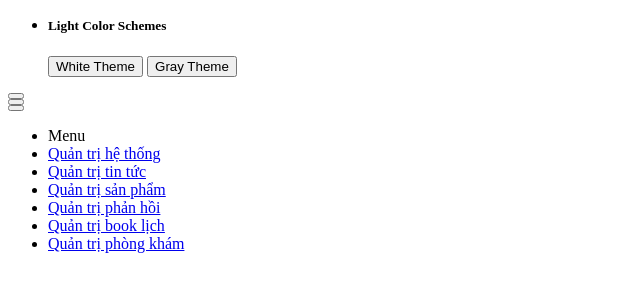
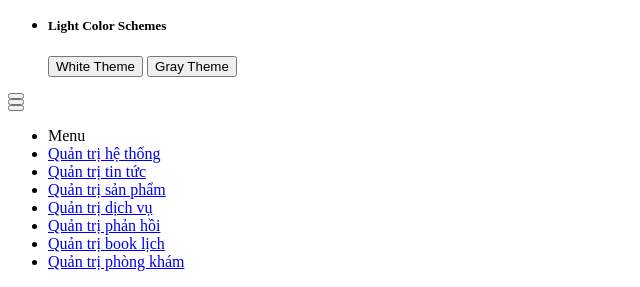
Before and after one commit to web-nang-cao-nhom-05/bookcarepet, a CodeIgniter app: the page made by application/views/admin/v_menu.php in a window 1280 px wide. Shown: the part 748-1035 px from the top of the page, without its empty margins (0-640 px from the left). Before the commit the page ends 1001 px from the top, so only its background shows below. Run offline with CodeIgniter, Linux system fonts and the light colour scheme.

Commit message:
Update v_menu.php

```diff
--- a/application/views/admin/v_menu.php
+++ b/application/views/admin/v_menu.php
@@ -440,6 +440,13 @@
                                     <i class="metismenu-state-icon pe-7s-angle-down caret-left"></i>
                                 </a>
                             </li>
+							<li>
+                                <a href="<?=base_url();?>admin/quan_tri_dich_vu.html">
+                                    <i class="metismenu-icon pe-7s-plugin"></i>
+                                    Quản trị dịch vụ
+                                    <i class="metismenu-state-icon pe-7s-angle-down caret-left"></i>
+                                </a>
+                            </li>
                             <li>
                                 <a href="<?=base_url();?>admin/quan_tri_phan_hoi.html">
                                     <i class="metismenu-icon pe-7s-id"></i>
```
